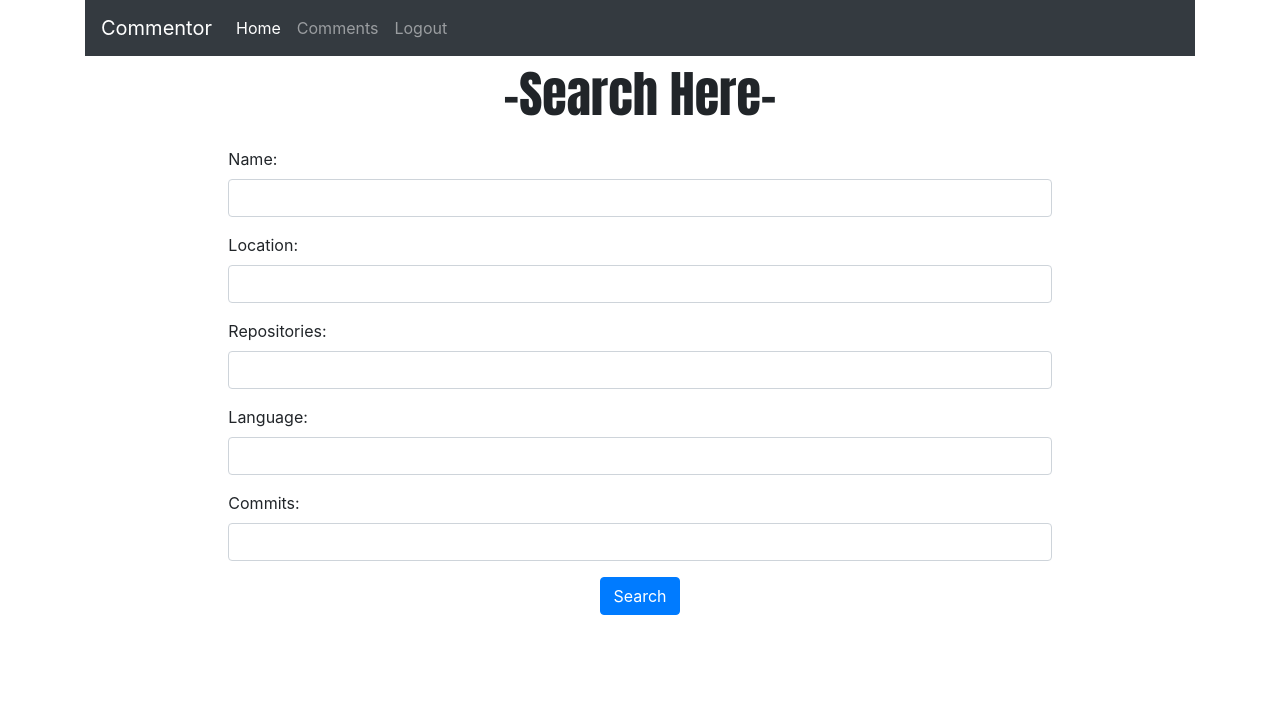
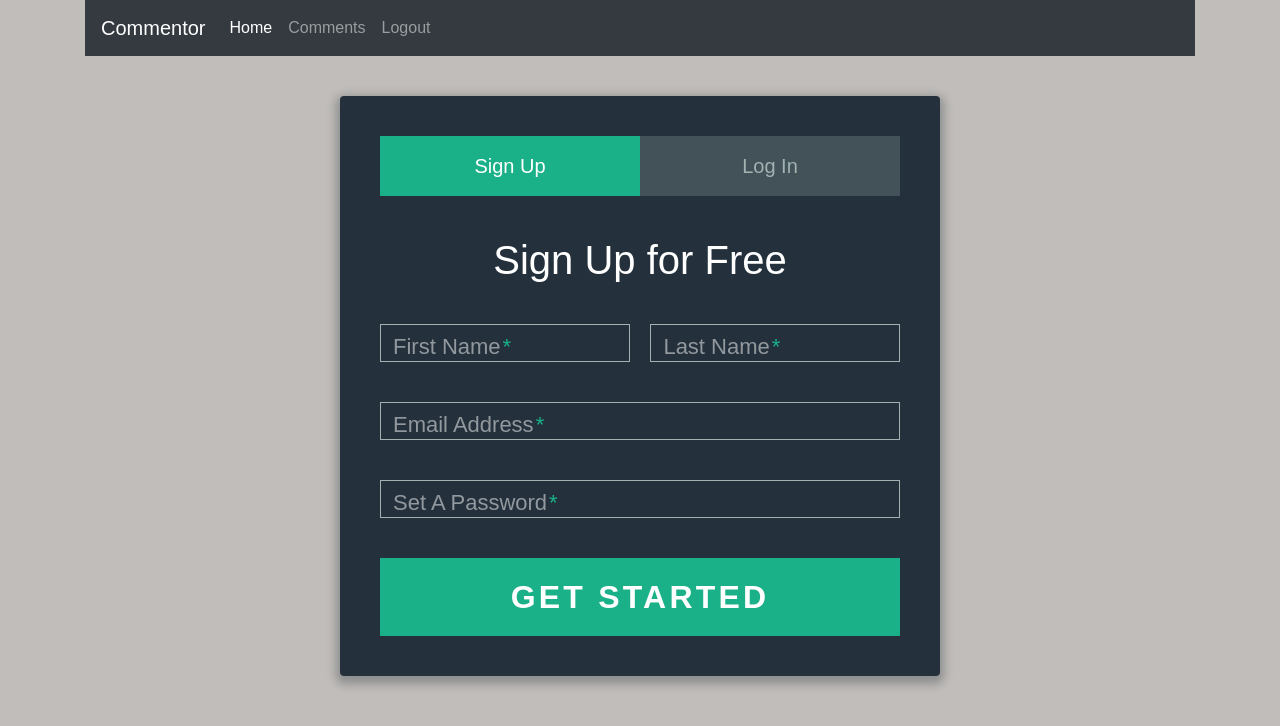
Before and after one commit to sapta94/Commentor-Front, a React app: page / in a window 1280 px wide. Built offline with nearby package versions, Linux system fonts and the light colour scheme; no server answers.

Commit message:
css class adding and change in index for initial rendering

```diff
--- /dev/null
+++ b/src/app/components/LoginForm.js
@@ -0,0 +1,96 @@
+import React from 'react'
+import ReactDOM,{render} from "react-dom";
+import '../css/main.css'
+import axios from 'axios'
+
+class LoginForm extends React.Component{
+    constructor(props){
+        super(props)
+    }
+
+    render(){
+        return(
+            <div className="form">
+
+            <ul className="tab-group">
+                <li className="tab active"><a href="#signup">Sign Up</a></li>
+                <li className="tab"><a href="#login">Log In</a></li>
+            </ul>
+
+            <div className="tab-content">
+                <div id="signup">
+                <h1>Sign Up for Free</h1>
+
+                <form action="/" method="post">
+
+                <div className="top-row">
+                    <div className="field-wrap">
+                    <label>
+                        First Name<span className="req">*</span>
+                    </label>
+                    <input type="text" required autocomplete="off" />
+                    </div>
+
+                    <div className="field-wrap">
+                    <label>
+                        Last Name<span className="req">*</span>
+                    </label>
+                    <input type="text"required autocomplete="off"/>
+                    </div>
+                </div>
+
+                <div className="field-wrap">
+                    <label>
+                    Email Address<span className="req">*</span>
+                    </label>
+                    <input type="email"required autocomplete="off"/>
+                </div>
+
+                <div className="field-wrap">
+                    <label>
+                    Set A Password<span className="req">*</span>
+                    </label>
+                    <input type="password"required autocomplete="off"/>
+                </div>
+
+                <button type="submit" className="button button-block">Get Started</button>
+
+                </form>
+
+                </div>
+
+                <div id="login">
+                    <h1>Welcome Back!</h1>
+
+                    <form action="/" method="post">
+
+                        <div className="field-wrap">
+                        <label>
+                        Email Address<span className="req">*</span>
+                        </label>
+                        <input type="email"required autocomplete="off"/>
+                    </div>
+
+                    <div className="field-wrap">
+                        <label>
+                        Password<span className="req">*</span>
+                        </label>
+                        <input type="password"required autocomplete="off"/>
+                    </div>
+
+                    <p className="forgot"><a href="#">Forgot Password?</a></p>
+
+                    <button className="button button-block">Log In</button>
+
+                    </form>
+
+                </div>
+
+            </div>
+
+        </div>
+        )
+    }
+}
+
+export default LoginForm
--- a/src/app/components/Results.js
+++ /dev/null
@@ -1,298 +0,0 @@
-import React from 'react'
-import ReactDOM,{render} from "react-dom";
-import axios from 'axios'
-import Modal from 'react-awesome-modal';
-
-class Results extends React.Component{
-    constructor(props){
-        super(props)
-        this.state={
-            modal:false,
-            moreDetails:false,
-            moreData:{
-
-            },
-            compareData:[],
-            compareResponse:[],
-            display:'none',
-            compareDisplay:false,
-            compareModal:false
-        }
-        this.getDetails=this.getDetails.bind(this)
-        this.closeModal=this.closeModal.bind(this)
-        this.handleChange = this.handleChange.bind(this)
-        this.compareData = this.compareData.bind(this)
-    }
-    getDetails(url){
-        var that=this
-        that.setState({
-            moreDetails:true,
-            modal:true
-        })
-        axios.get(url).then(function(response){
-            that.setState({
-                moreData:response.data,
-                modal:true,
-                moreDetails:false
-            })
-        })
-    }
-
-
-    handleChange(e,item){
-        console.log(e.target.checked)
-        var arr=this.state.compareData
-        if(e.target.checked){
-            arr.push(item)
-        }
-        else{
-            arr.forEach(function(anItem,index){
-                if(anItem.login==item.login){
-                    arr.splice(index,1)
-                }
-            })
-        }
-        console.log(arr)
-        this.setState({
-            compareData:arr
-        })
-        this.props.retainData(arr)
-    }
-    closeModal(){
-        this.setState({
-            modal:false,
-            compareModal:false
-        })
-    }
-
-    compareData(){
-        var that=this;
-        that.setState({
-            compareDisplay:true,
-            display:''
-        })
-        var compare=this.state.compareData;
-        var compareResponse=that.state.compareResponse;
-        compare.forEach(function(anItem,index){
-            axios.get(anItem.url).then(function(response){
-                compareResponse.push(response.data)
-                if(index==compare.length-1){
-                    that.setState({
-                        compareResponse:compareResponse,
-                        compareDisplay:false,
-                        display:'none',
-                        compareModal:true
-                    })
-                }
-            })
-        })
-    }
-    render(){
-        var data=this.props.result
-        var that=this;
-        if(this.state.modal){
-            var modalView=<Details visible={that.state.modal} data={this.state.moreData} closeModal={that.closeModal}/>
-        }
-        else{
-            var modalView=""
-        }
-
-        if(this.state.compareModal){
-            var compareView = <CompareView visible={that.state.compareModal} data={this.state.compareResponse} closeModal={that.closeModal}/>
-        }
-        else{
-            var compareView=""
-        }
-
-        return(
-            <div style={{backgroundColor:'#d6dd9d'}}>
-                <div className="searchHead">
-                    <p>-Results Here-</p>
-                </div>
-            <div className="row">
-            {
-                data.map(function(item,index){
-                    if(that.state.moreDetails){
-                        var detailView=<span><a href="javascript:void(0);" onClick={()=>that.getDetails(item.url)}  className="card-link"></a><i className="fa fa-spinner fa-spin" style={{fontSize:'24px'}}></i></span>
-                    }
-                    else{
-                        var detailView=<a href="javascript:void(0);" onClick={()=>that.getDetails(item.url)}  className="card-link">More details</a>
-                    }
-                    return(
-                        <div className="card col-md-3 resultCards">
-                        <img className="card-img-top" src={item.avatar_url} alt="Card image cap"/>
-                        <div className="card-body">
-                            <p className="card-text"><b>GITHUB ID: </b>{item.login} </p>
-                            <p className="card-text"><b>Score: </b>{item.score} </p>
-                            <p>Add to Compare <input onChange={(e)=>that.handleChange(e,item)} type="checkbox" className=""/></p>
-                            <a href={item.html_url} target="_blank" className="card-link">View Profile</a>
-                            <a href="javascript:void(0);" onClick={()=>that.getDetails(item.url)}  className="card-link">More details</a>
-
-                        </div>
-                        </div>
-                    )
-                })
-            }
-
-            </div>
-                {modalView}
-                {compareView}
-                <center><button type="button" disabled={this.state.compareDisplay} onClick={() => this.compareData()} class="btn btn-primary">Compare<i  className="fa fa-spinner fa-spin" style={{fontSize:'24px',display:this.state.display}}></i></button></center>
-            </div>
-        )
-    }
-}
-
-class Details extends React.Component {
-    constructor(props) {
-        super(props);
-        this.state = {
-            visible : this.props.visible
-        }
-    }
-
-    openModal() {
-        this.setState({
-            visible : this.props.visible
-        });
-    }
-
-    closeModal() {
-        this.setState({
-            visible : false
-        });
-    }
-
-    render() {
-        var data=this.props.data
-        console.log(this.props.data)
-        if(data.login==undefined){
-            return (
-                <Modal visible={true} width="600" height="500" effect="fadeInUp" onClickAway={() => this.closeModal()}>
-                    <div>
-                        <center><h1><i>Loading</i></h1></center>
-                        <center><img src="../extra/animated_spinner.gif" height="200" weight="200"/></center>
-                        <center><button type="button" onClick={() => this.props.closeModal()} class="btn btn-primary">Close</button></center>
-                    </div>
-                </Modal>
-            )
-        }
-        return (
-
-                <Modal visible={true} width="600" height="500" effect="fadeInUp" onClickAway={() => this.closeModal()}>
-                    <div>
-                        <center><h1><i>Details:</i></h1></center>
-                        <table class="table table-bordered">
-                            <tr>
-                                <th>Name:</th>
-                                <td>{(data.name||data.login)}</td>
-                            </tr>
-                            <tr>
-                                <th>Bio:</th>
-                                <td>{data.bio||'N/A'}</td>
-                            </tr>
-                            <tr>
-                                <th>Company:</th>
-                                <td>{data.company||'N/A'}</td>
-                            </tr>
-                            <tr>
-                                <th>Email:</th>
-                                <td>{data.email||'N/A'}</td>
-                            </tr>
-                            <tr>
-                                <th>Location:</th>
-                                <td>{data.location}</td>
-                            </tr>
-                            <tr>
-                                <th>Followers:</th>
-                                <td>{data.followers}</td>
-                            </tr>
-                            <tr>
-                                <th>Following:</th>
-                                <td>{data.following}</td>
-                            </tr>
-                        </table>
-                        {/* <h1>Details</h1>
-                        <p>Name: {data.name}</p>
-                        <p>Bio: {data.bio}</p>
-                        <p>Company: {data.company}</p>
-                        <p>Email: {data.email}</p>
-                        <p>Location: {data.location}</p>
-                        <p>Followers: {data.followers}</p>
-                        <p>Following: {data.following}</p> */}
-                        <center><button type="button" onClick={() => this.props.closeModal()} class="btn btn-primary">Close</button></center>
-                    </div>
-                </Modal>
-
-        );
-    }
-}
-
-class CompareView extends React.Component {
-    constructor(props) {
-        super(props);
-        this.state = {
-            visible : this.props.visible
-        }
-    }
-
-    openModal() {
-        this.setState({
-            visible : this.props.visible
-        });
-    }
-
-    closeModal() {
-        this.setState({
-            visible : false
-        });
-    }
-
-    render() {
-        var data=this.props.data
-        console.log('data is')
-        console.log(this.props.data)
-        return (
-
-                <Modal visible={true} width="90%" height="500" effect="fadeInUp" onClickAway={() => this.closeModal()}>
-                    <div>
-                        <center><h1><i>Details:</i></h1></center>
-                        <table class="table table-bordered">
-                            <thead>
-                                <tr>
-                                    <th>Name:</th>
-                                    <th>Bio:</th>
-                                    <th>Company:</th>
-                                    <th>Email:</th>
-                                    <th>Location:</th>
-                                    <th>Followers:</th>
-                                    <th>Following:</th>
-                                </tr>
-                            </thead>
-                            <tbody>
-                            {
-                                data.map(function(item,index){
-                                    return(
-                                    <tr key={index}>
-                                        <td>{item.name||'N/A'}</td>
-                                        <td>{item.bio||'N/A'}</td>
-                                        <td>{item.company||'N/A'}</td>
-                                        <td>{item.email||'N/A'}</td>
-                                        <td>{item.location}</td>
-                                        <td>{item.followers}</td>
-                                        <td>{item.following}</td>
-                                    </tr>
-                                    )
-                                })
-                            }
-                            </tbody>
-                        </table>
-                        <center><button type="button" onClick={() => this.props.closeModal()} class="btn btn-primary">Close</button></center>
-                    </div>
-                </Modal>
-
-        );
-    }
-}
-
-export default Results
--- a/src/app/components/SearchBar.js
+++ /dev/null
@@ -1,137 +0,0 @@
-import React from 'react'
-import ReactDOM,{render} from "react-dom";
-import axios from 'axios'
-import Results from './Results'
-
-class SearchBar extends React.Component{
-    constructor(props){
-        super(props)
-        this.state={
-            formData:{
-                'name':'',
-                'loc':'',
-                'repo':'',
-                'lang':'',
-                'commit':''
-            },
-            isSearching:false,
-            userData:[],
-            retained:[]
-        }
-        this.onChange=this.onChange.bind(this)
-        this.onSubmit=this.onSubmit.bind(this)
-        this.retainData=this.retainData.bind(this)
-    }
-
-    retainData(arr){
-        this.setState({
-            retained:arr
-        })
-    }
-    onChange(e){
-        var id=e.target.name;
-        var val=e.target.value;
-        console.log(id+'-'+val)
-        var formData = this.state.formData;
-        formData[id]=val;
-        this.setState({
-            formData:formData
-        })
-    }
-
-    onSubmit(){
-        this.setState({
-            isSearching:true
-        })
-        var that=this
-        var formData = this.state.formData;
-        var url="https://api.github.com/search/users?q="
-        if(formData.name!=''){
-            url+=formData.name
-        }
-        if(formData.loc!=''){
-            url+="+location:"+formData.loc
-        }
-        if(formData.repo!=''){
-            url+="+repos:"+formData.repo
-        }
-        if(formData.lang!=''){
-            url+="+language:"+formData.lang
-        }
-        if(formData.commit!=''){
-            url+="+commits:"+formData.commit
-        }
-
-        axios.get(url)
-        .then(function (response) {
-            console.log('now this is printed')
-            console.log(that.state.retained);
-            var retain=that.state.retained
-            that.setState({
-                isSearching:false,
-                userData:retain.concat(response.data.items)
-            })
-            window.scrollTo(0, document.body.scrollHeight || document.documentElement.scrollHeight);
-        })
-        .catch(function (error) {
-            console.log(error);
-            alert('Cannot perform search')
-            this.setState({
-                isSearching:false
-            })
-        });
-        console.log('here')
-    }
-
-    render(){
-        var data=this.state.formData;
-        var resData=this.state.userData;
-        var that=this;
-        if(this.state.isSearching){
-            var button=<button type="button" disabled onClick={that.onSubmit} className="btn btn-primary">Searching <i className="fa fa-spinner fa-spin" style={{fontSize:'24px'}}> </i></button>
-        }
-        else{
-            var button=<button type="button" onClick={that.onSubmit} className="btn btn-primary">Search</button>
-        }
-        if(resData.length>0){
-            var results = <Results retainData={this.retainData} result={resData}/>
-        }
-        else{
-            var results='';
-        }
-        return(
-            <div className="container-fluid">
-                <div className="searchHead">
-                    <p>-Search Here-</p>
-                </div>
-                <div className="row justify-content-md-center">
-                <div className="form-group col-md-8">
-                    <label for="name">Name:</label>
-                    <input type="text" onChange={(e)=>{that.onChange(e)}} value={data.name} class="form-control" name="name"/>
-                </div>
-                <div className="form-group col-md-8">
-                    <label for="loc">Location:</label>
-                    <input type="text" onChange={(e)=>{that.onChange(e)}} value={data.loc} class="form-control" name="loc"/>
-                </div>
-                <div className="form-group col-md-8">
-                    <label for="repo">Repositories:</label>
-                    <input type="text" onChange={(e)=>{that.onChange(e)}} value={data.repo} class="form-control" name="repo"/>
-                </div>
-                <div className="form-group col-md-8">
-                    <label for="lang">Language:</label>
-                    <input type="text" onChange={(e)=>{that.onChange(e)}} value={data.lang} class="form-control" name="lang"/>
-                </div>
-                <div className="form-group col-md-8">
-                    <label for="commit">Commits:</label>
-                    <input type="text" onChange={(e)=>{that.onChange(e)}} value={data.commit} class="form-control" name="commit"/>
-                </div>
-                </div>
-                <center>{button}</center>
-                <br/>
-                {results}
-            </div>
-        )
-    }
-}
-
-export default SearchBar
--- a/src/app/index.js
+++ b/src/app/index.js
@@ -1,14 +1,14 @@
 import React from "react";
 import ReactDOM,{render} from "react-dom";
 import Header from './components/Header'
-import SearchBar from './components/SearchBar'
+import LoginForm from './components/LoginForm'
 
 class App extends React.Component{
     render(){
         return (
             <div>
-                <Header imgUrl='https://media-public.fcbarcelona.com/20157/74594198/910692/1.2/910692.jpg'/>
-                <SearchBar/>
+                <Header />
+                <LoginForm />
             </div>
         )
     }
--- a/src/scss/main.scss
+++ b/src/scss/main.scss
@@ -62,14 +62,195 @@
     }
  }
 
- .searchHead{
-    text-align: center;
-    font-family: 'Anton', sans-serif;
-    font-size: 50px;
+
+ $body-bg: #c1bdba;
+ $form-bg: #13232f;
+ $white: #ffffff;
+
+ $main: #1ab188;
+ $main-light: lighten($main,5%);
+ $main-dark: darken($main,5%);
+
+ $gray-light: #a0b3b0;
+ $gray: #ddd;
+
+ $thin: 300;
+ $normal: 400;
+ $bold: 600;
+ $br: 4px;
+
+ *, *:before, *:after {
+   box-sizing: border-box;
  }
 
- .resultCards{
-  margin-left: 70px;
-  margin-bottom: 10px;
-  width: 12rem
+ html {
+   overflow-y: scroll;
  }
+
+ body {
+   background:$body-bg;
+   font-family: 'Titillium Web', sans-serif;
+ }
+
+ a {
+   text-decoration:none;
+   color:$main;
+   transition:.5s ease;
+   &:hover {
+     color:$main-dark;
+   }
+ }
+
+ .form {
+   background:rgba($form-bg,.9);
+   padding: 40px;
+   max-width:600px;
+   margin:40px auto;
+   border-radius:$br;
+   box-shadow:0 4px 10px 4px rgba($form-bg,.3);
+ }
+
+ .tab-group {
+   list-style:none;
+   padding:0;
+   margin:0 0 40px 0;
+   &:after {
+     content: "";
+     display: table;
+     clear: both;
+   }
+   li a {
+     display:block;
+     text-decoration:none;
+     padding:15px;
+     background:rgba($gray-light,.25);
+     color:$gray-light;
+     font-size:20px;
+     float:left;
+     width:50%;
+     text-align:center;
+     cursor:pointer;
+     transition:.5s ease;
+     &:hover {
+       background:$main-dark;
+       color:$white;
+     }
+   }
+   .active a {
+     background:$main;
+     color:$white;
+   }
+ }
+
+ .tab-content > div:last-child {
+   display:none;
+ }
+
+
+ h1 {
+   text-align:center;
+   color:$white;
+   font-weight:$thin;
+   margin:0 0 40px;
+ }
+
+ label {
+   position:absolute;
+   transform:translateY(6px);
+   left:13px;
+   color:rgba($white,.5);
+   transition:all 0.25s ease;
+   -webkit-backface-visibility: hidden;
+   pointer-events: none;
+   font-size:22px;
+   .req {
+     margin:2px;
+     color:$main;
+   }
+ }
+
+ label.active {
+   transform:translateY(50px);
+   left:2px;
+   font-size:14px;
+   .req {
+     opacity:0;
+   }
+ }
+
+ label.highlight {
+   color:$white;
+ }
+
+ input, textarea {
+   font-size:22px;
+   display:block;
+   width:100%;
+   height:100%;
+   padding:5px 10px;
+   background:none;
+   background-image:none;
+   border:1px solid $gray-light;
+   color:$white;
+   border-radius:0;
+   transition:border-color .25s ease, box-shadow .25s ease;
+   &:focus {
+     outline:0;
+     border-color:$main;
+   }
+ }
+
+ textarea {
+   border:2px solid $gray-light;
+   resize: vertical;
+ }
+
+ .field-wrap {
+   position:relative;
+   margin-bottom:40px;
+ }
+
+ .top-row {
+   &:after {
+     content: "";
+     display: table;
+     clear: both;
+   }
+
+   > div {
+     float:left;
+     width:48%;
+     margin-right:4%;
+     &:last-child {
+       margin:0;
+     }
+   }
+ }
+
+ .button {
+   border:0;
+   outline:none;
+   border-radius:0;
+   padding:15px 0;
+   font-size:2rem;
+   font-weight:$bold;
+   text-transform:uppercase;
+   letter-spacing:.1em;
+   background:$main;
+   color:$white;
+   transition:all.5s ease;
+   -webkit-appearance: none;
+   &:hover, &:focus {
+     background:$main-dark;
+   }
+ }
+
+ .button-block {
+   display:block;
+   width:100%;
+ }
+
+ .forgot {
+   margin-top:-20px;
+   text-align:right;
+ }
```
Also changed, not shown: dist/index.html (added), src/app/css/main.css, 2 other files.
